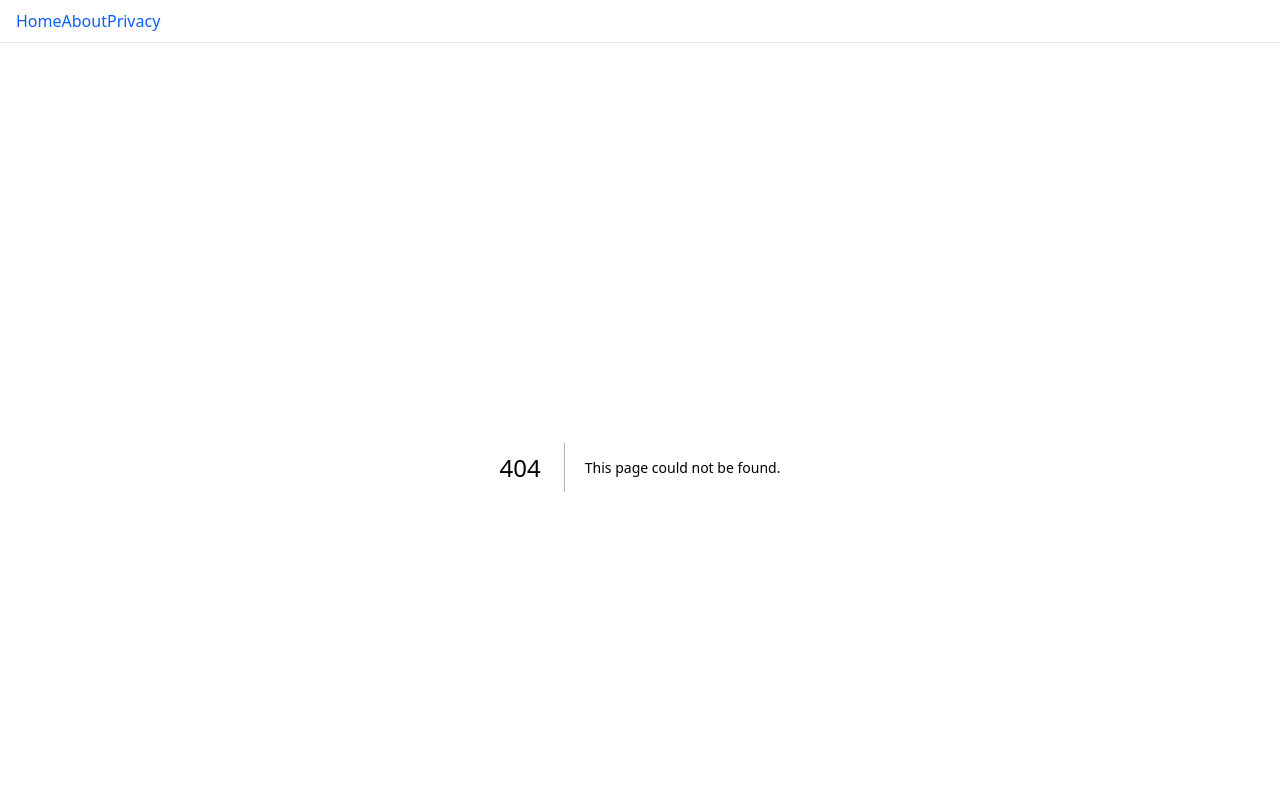
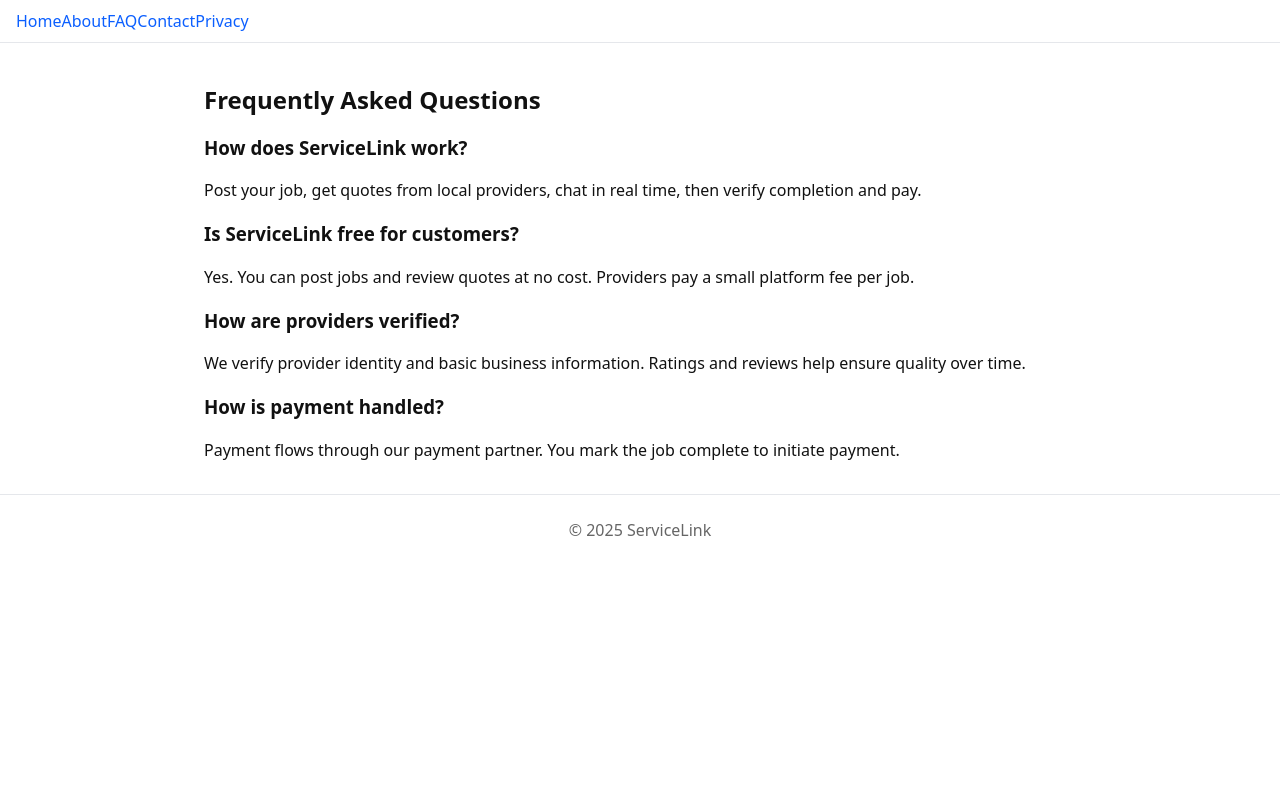
Before and after one commit to Dev1Ai/ServiceLink, a Next.js app in the folder apps/marketing/: page /faq in a window 1280 px wide. Before the commit this address had no page. Shown: the top 800 px of the page. Built offline with nearby package versions, Linux system fonts and the light colour scheme.

Commit message:
feat(marketing): add Contact and FAQ pages; add OG SVG placeholder and wire metadata; extend nav; docs updated

```diff
--- /dev/null
+++ b/apps/marketing/app/faq/page.tsx
@@ -0,0 +1,18 @@
+export default function FaqPage() {
+  return (
+    <div>
+      <h2>Frequently Asked Questions</h2>
+      <h3>How does ServiceLink work?</h3>
+      <p>Post your job, get quotes from local providers, chat in real time, then verify completion and pay.</p>
+
+      <h3>Is ServiceLink free for customers?</h3>
+      <p>Yes. You can post jobs and review quotes at no cost. Providers pay a small platform fee per job.</p>
+
+      <h3>How are providers verified?</h3>
+      <p>We verify provider identity and basic business information. Ratings and reviews help ensure quality over time.</p>
+
+      <h3>How is payment handled?</h3>
+      <p>Payment flows through our payment partner. You mark the job complete to initiate payment.</p>
+    </div>
+  );
+}
--- a/apps/marketing/app/layout.tsx
+++ b/apps/marketing/app/layout.tsx
@@ -9,7 +9,7 @@ export const metadata = {
     siteName: 'ServiceLink',
     images: [
       {
-        url: 'https://servicelink.example/og.png',
+        url: 'https://servicelink.example/og.svg',
         width: 1200,
         height: 630,
         alt: 'ServiceLink',
@@ -22,7 +22,7 @@ export const metadata = {
     card: 'summary_large_image',
     title: 'ServiceLink — Home Services Marketplace',
     description: 'Find trusted local providers for home services. Simple, fast, reliable.',
-    images: ['https://servicelink.example/og.png'],
+    images: ['https://servicelink.example/og.svg'],
   },
 };
 
@@ -34,6 +34,8 @@ export default function RootLayout({ children }: { children: React.ReactNode })
           <nav aria-label="Primary">
             <a href="/">Home</a>
             <a href="/about">About</a>
+            <a href="/faq">FAQ</a>
+            <a href="/contact">Contact</a>
             <a href="/privacy">Privacy</a>
           </nav>
         </header>
```
Also changed, not shown: apps/marketing/app/contact/page.tsx (added, +10 -0 lines), apps/marketing/public/og.svg (added), 1 other file (tests, documents, lock files or other folders).
